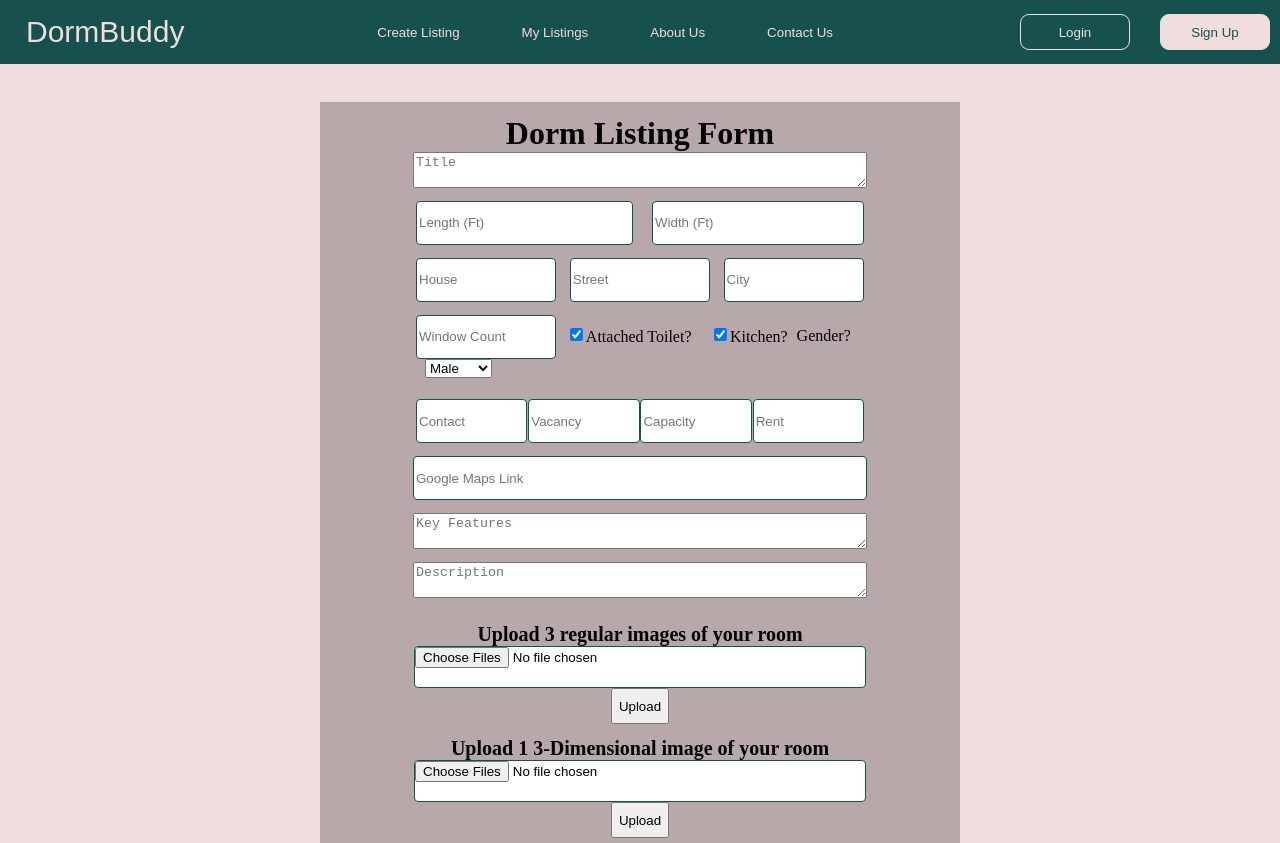
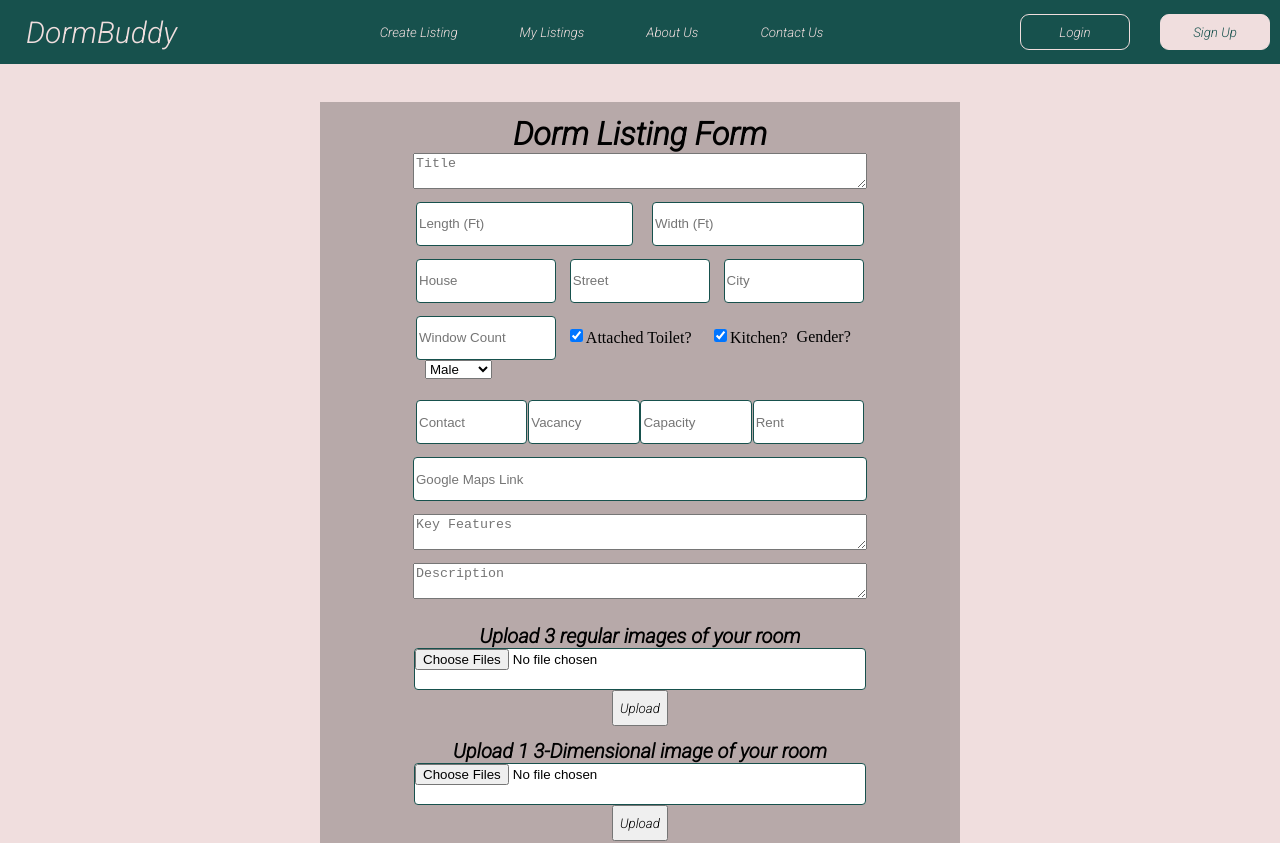
Before and after one commit to KrabbyKrabby/dormbuddy, a React (Create React App) app: page /listing in a window 1280 px wide. Shown: the top 843 px of the page. Built offline with nearby package versions, Linux system fonts and the light colour scheme.

Commit message:
Changed Font and fixed Listing page footer

```diff
--- a/public/index.html
+++ b/public/index.html
@@ -12,6 +12,10 @@
     <link rel="preconnect" href="https://fonts.googleapis.com">
     <link rel="preconnect" href="https://fonts.gstatic.com" crossorigin>
     <link href="https://fonts.googleapis.com/css2?family=Bricolage+Grotesque&family=Limelight&display=swap" rel="stylesheet">
+
+    <link rel="preconnect" href="https://fonts.googleapis.com">
+    <link rel="preconnect" href="https://fonts.gstatic.com" crossorigin>
+    <link href="https://fonts.googleapis.com/css2?family=Roboto:ital,wght@1,300&display=swap" rel="stylesheet">
 
     <link rel="apple-touch-icon" href="%PUBLIC_URL%/logo192.png" />
     <!--
--- a/src/App.js
+++ b/src/App.js
@@ -8,6 +8,7 @@ import SearchPage from './pages/SearchPage';
 import DormPage from './pages/DormPage';
 import ListingPage from './pages/ListingPage';
 import MyDormPage from './pages/MyDormPage';
+import AboutPage from './pages/AboutPage';
 
 function App() {
 
@@ -165,6 +166,13 @@ function App() {
         SelectDorm = {SelectDorm}
         showCross = {true}
       />}/>
+      <Route path="/aboutus" element={<AboutPage
+        {...data}
+        Login = {Login}
+        Search = {Search}
+        SelectDorm = {SelectDorm}
+        showCross = {true}
+      />}/>
     </Routes>
   );
 }
--- a/src/components/CSS/Navbar.css
+++ b/src/components/CSS/Navbar.css
@@ -4,6 +4,11 @@ html{
 
   h1{
     margin: 0px;
+    font-family: 'Roboto', sans-serif;
+  }
+
+  button{
+    font-family: 'Roboto', sans-serif;
   }
 
 
@@ -86,4 +91,5 @@ html{
     color: #F0DEDE;
     margin-left: 20px;
     font-size: 30px;
+    font-family: 'Roboto', sans-serif;
   }
--- /dev/null
+++ b/src/components/CSS/ProfileCard.css
@@ -0,0 +1,3 @@
+html{
+    height: 100%;
+  }
--- a/src/components/DormCard.js
+++ b/src/components/DormCard.js
@@ -42,7 +42,7 @@ export default function (props) {
     }
 
     return (
-        <div className="dormCard" >
+        <div className="dormCard"  >
             <div className='title-close'>
                 <h1 className="dormTitle">{props.item.title}</h1>
                 {props.showCross && <img src={CrossIcon} onClick={handleCrossClick} alt="Cross Icon" className="crossIcon"></img>}
--- a/src/components/Navbar.js
+++ b/src/components/Navbar.js
@@ -7,12 +7,14 @@ export default function Navbar(props){
     const navigate = useNavigate()
 
 
+
+
     return(
         <nav className="navbar">
             <button className="title" onClick={ () => navigate('/') }>DormBuddy</button>
             <button className="agents" onClick={ () => props.personEmail === "" ? navigate('/login') : navigate('/listing') }>Create Listing</button>
             <button className="blog" onClick = { () => props.personEmail === "" ? navigate('/login') : navigate('/dormlist') }>My Listings</button>
-            <button className="aboutUs">About Us</button>
+            <button className="aboutUs" onClick = { () => navigate('/aboutus') }>About Us</button>
             <button className="contactUs">Contact Us</button>
             <div>
                {props.personEmail === "" && <button className="login" onClick={ () => navigate('/login') } >Login</button>}
--- /dev/null
+++ b/src/components/ProfileCard.js
@@ -0,0 +1,6 @@
+import './components/ProfileCard.css';
+export default function(){
+    return(
+        <h1>Hello</h1>
+    );
+}
--- /dev/null
+++ b/src/pages/AboutPage.js
@@ -0,0 +1,7 @@
+import Navbar from "../components/Navbar";
+import Footer from "../components/Footer";
+export default function(){
+    return(
+        <h1>Hello</h1>
+    );
+}
--- a/src/pages/CSS/Homepage.css
+++ b/src/pages/CSS/Homepage.css
@@ -4,6 +4,11 @@ html{
 
   h1{
     margin: 0px;
+    font-family: 'Roboto', sans-serif;
+  }
+
+  button{
+    font-family: 'Roboto', sans-serif;
   }
 
   .mainHomepage{
--- a/src/pages/CSS/MyDormPage.css
+++ b/src/pages/CSS/MyDormPage.css
@@ -21,4 +21,5 @@ html{
     flex-direction: row;
     flex-wrap: wrap;
     margin-top: 2%;
+    margin-bottom: 600px;
   }
--- a/src/pages/MyDormPage.js
+++ b/src/pages/MyDormPage.js
@@ -1,4 +1,5 @@
 import Navbar from "../components/Navbar";
+import Footer from "../components/Footer";
 import "./CSS/MyDormPage.css";
 import DormData from '../DormData';
 import DormCard from '../components/DormCard';
@@ -37,7 +38,7 @@ export default function MyDormPage(props)
             <div className="MyDormCards">
                 {Cards}
             </div>
-
+            <Footer />
         </main>
     );
 }
```
Also changed, not shown: src/components/Maps.js (added, +31 -0 lines).
